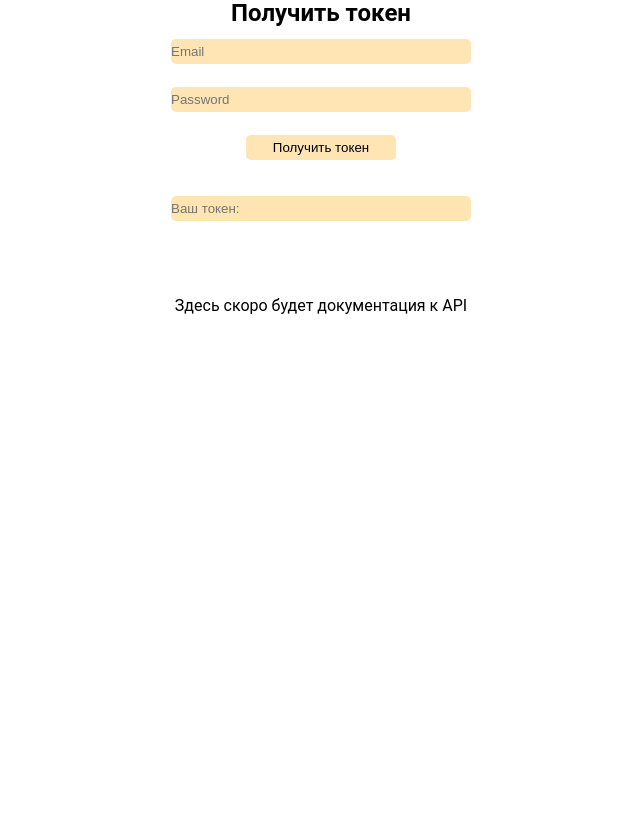
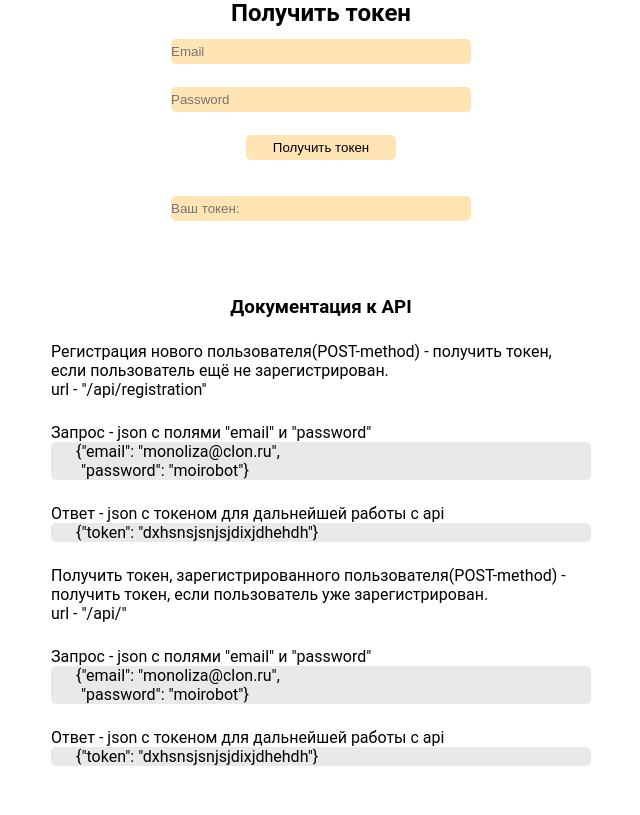
Before and after one commit to VGgog/QuoBook2.0, a Flask app: page /documentation in a window 1280 px wide. Shown: the part 156-971 px from the top of the page, without its empty margins (319-959 px from the left). Run offline with Flask 2, Linux system fonts and the light colour scheme.

Commit message:
Add documentation for api in /documentation page

```diff
--- a/app/static/css/style.css
+++ b/app/static/css/style.css
@@ -12,7 +12,6 @@ details summary::-webkit-details-marker {
 }
 body{
 	max-width: 100%;
-	height: 100%;
 	background: #ffffff;
 }
 h1{
@@ -28,7 +27,6 @@ h1{
 	text-align: center;
 	background: #FFCC99;
   width: 100%;
-
 }
 ul#links li{
 	display: inline-block;
@@ -44,7 +42,6 @@ ul#links li{
 	margin-left: 25%;
 	right: 0;
 	width: 50%;
-	height: 100%;
 	margin-top: 70px;
 	background: #ffffff;
 	text-align: center;
@@ -56,17 +53,6 @@ ul#links li{
 .home_content p{
   margin-top: 0.5em;
   margin-bottom: 1em;
-  font-size: 17px;
-}
-ul#main_links li{
-  border:  3px, solid, black;
-	display: inline-block;
-  padding: 7px 30px;
-  color: black;
-  margin: 3em 2em 3em;
-  text-align: center;
-  background: #ffe5b4;
-  border-radius: 3px;
   font-size: 17px;
 }
 .Login{
@@ -122,6 +108,25 @@ input{
 .token{
 	padding: 25px;
 }
+.documentation h3{
+	text-align: center;
+}
 .documentation{
 	padding: 50px;
+	text-align: left;
 }
+.documentation p.docs_text{
+	margin-top: 1.5em;
+}
+.examples{
+	background: #e9e9e9;
+	border-radius: 5px;
+}
+.documentation p.examples1{
+	padding-left: 25px;
+	background: #e9e9e9;
+	border-radius: 5px;
+}
+.documentation p.examples2{
+	padding-left: 30px;
+}
--- a/app/templates/documentation.html
+++ b/app/templates/documentation.html
@@ -41,6 +41,22 @@
     </div>
 </div>
 <div class="documentation">
-<p>Здесь скоро будет документация к API</p>
+    <h3>Документация к API</h3>
+    <div class="paragraph">
+        <p class="docs_text">Регистрация нового пользователя(POST-method) - получить токен, если пользователь ещё не зарегистрирован.<br>
+        url - "/api/registration"</p>
+        <p class="docs_text">Запрос - json с полями "email" и "password"<p>
+        <div class="examples"><p class="examples1"> {"email": "monoliza@clon.ru",</p><p class="examples2">"password": "moirobot"}</p></div>
+        <p class="docs_text">Ответ - json с токеном для дальнейшей работы с api</p>
+        <p class="examples1"> {"token": "dxhsnsjsnjsjdixjdhehdh"}</p>
+    </div>
+    <div class="paragraph">
+        <p class="docs_text">Получить токен, зарегистрированного пользователя(POST-method) - получить токен, если пользователь уже зарегистрирован.<br>
+        url - "/api/"</p>
+        <p class="docs_text">Запрос - json с полями "email" и "password"<p>
+        <div class="examples"><p class="examples1"> {"email": "monoliza@clon.ru",</p><p class="examples2">"password": "moirobot"}</p></div>
+        <p class="docs_text">Ответ - json с токеном для дальнейшей работы с api<p>
+        <p class="examples1"> {"token": "dxhsnsjsnjsjdixjdhehdh"}</p>
+    </div>
 </div>
 {% endblock %}
```
